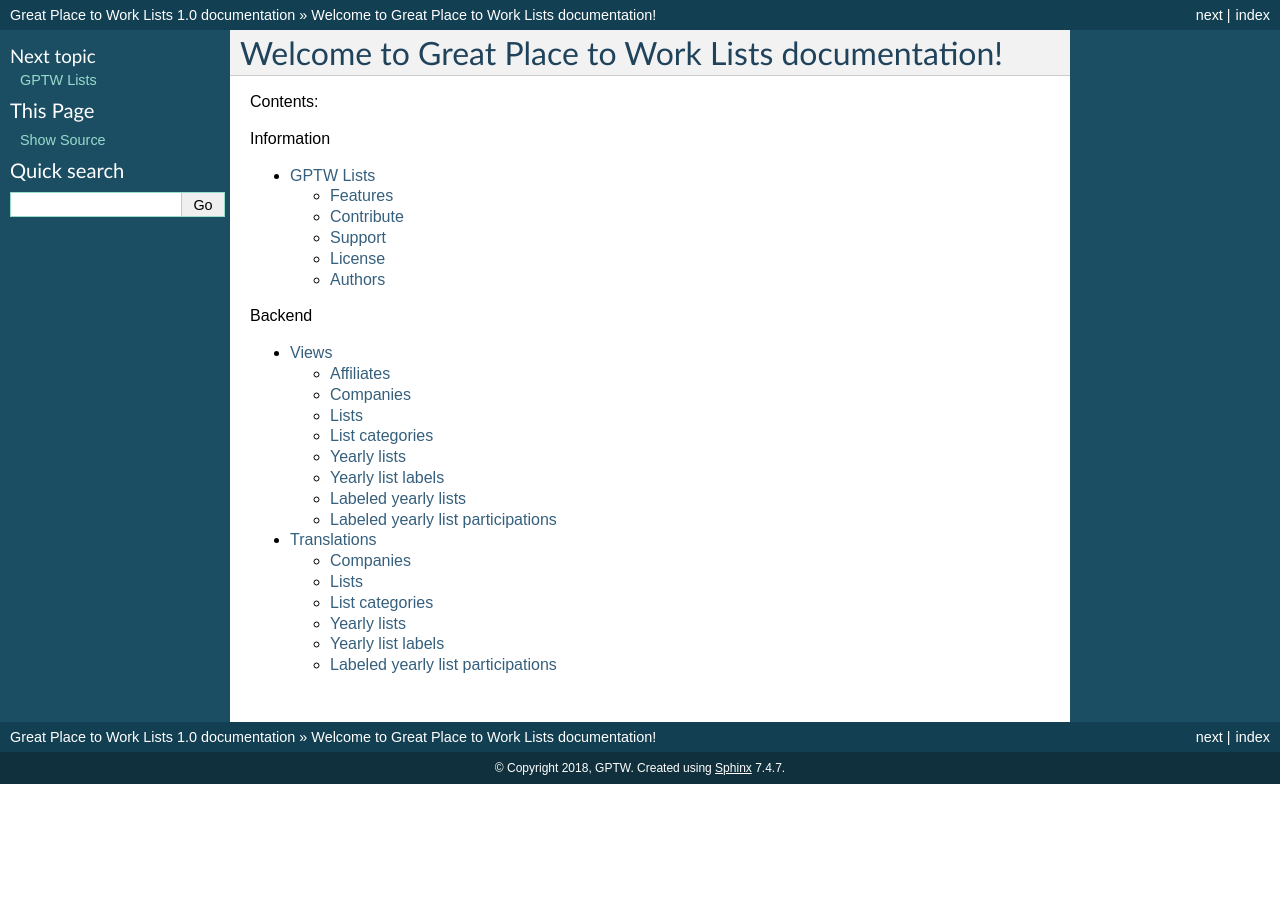
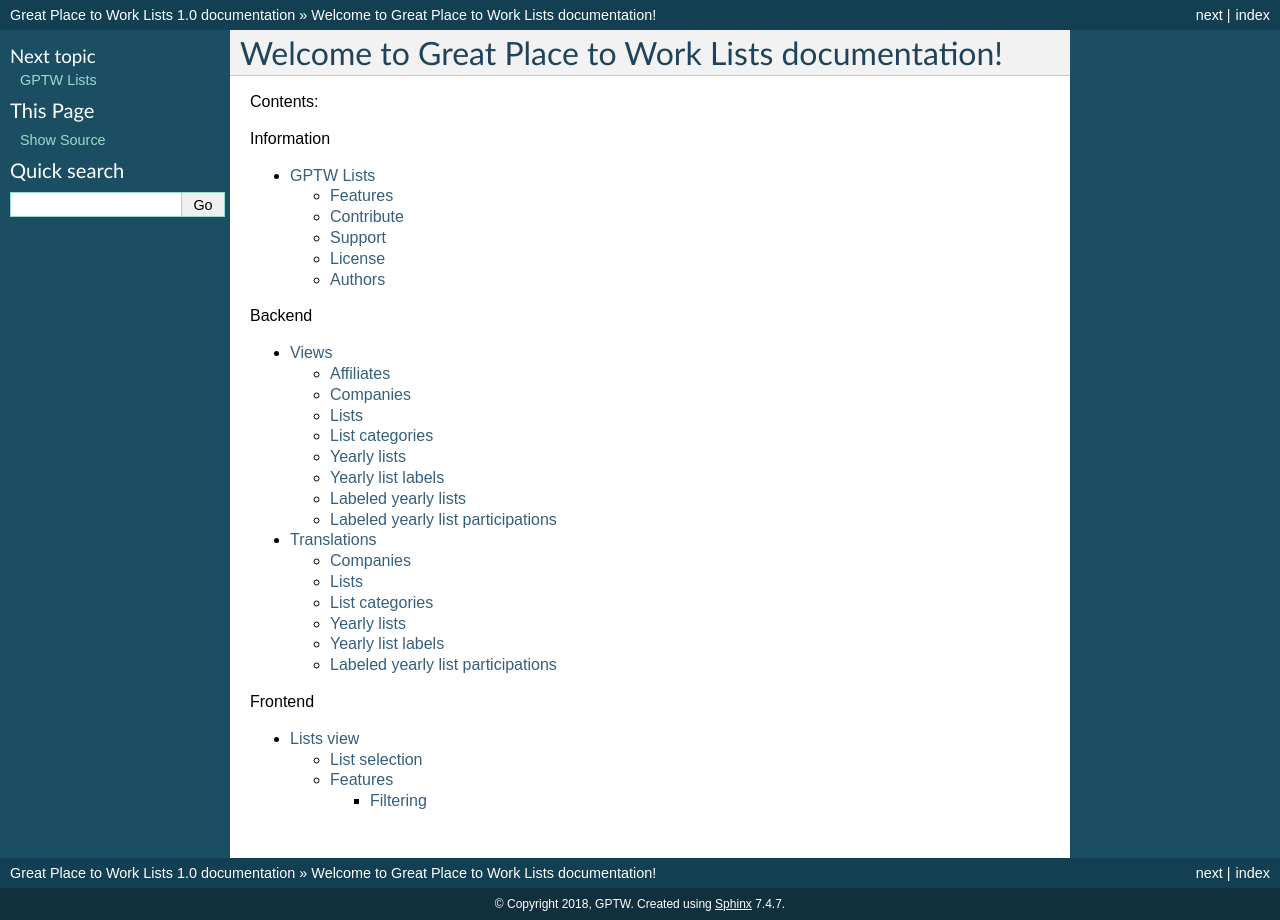
Before and after one commit to treste91/Great-Place-to-Work-Lists, a Sphinx documentation site: the page built from docs/index.rst, in a window 1280 px wide. Built offline with Sphinx 7.4.7, drawn with Linux system fonts in a browser that asks for light colours; pages that are not in the unit, such as notebooks, are missing from menus.

Commit message:
Update index.rst

```diff
--- a/docs/index.rst
+++ b/docs/index.rst
@@ -19,11 +19,12 @@
    :caption: Backend
    :maxdepth: 3
 
-   pages/b_1_views
-   pages/b_2_translations
+   backend/views
+   backend/translations
 
 .. toctree::
    :caption: Frontend
    :maxdepth: 3
 
-   pages/c_1_views
+   frontend/lists
+   frontend/yearly_list
```
